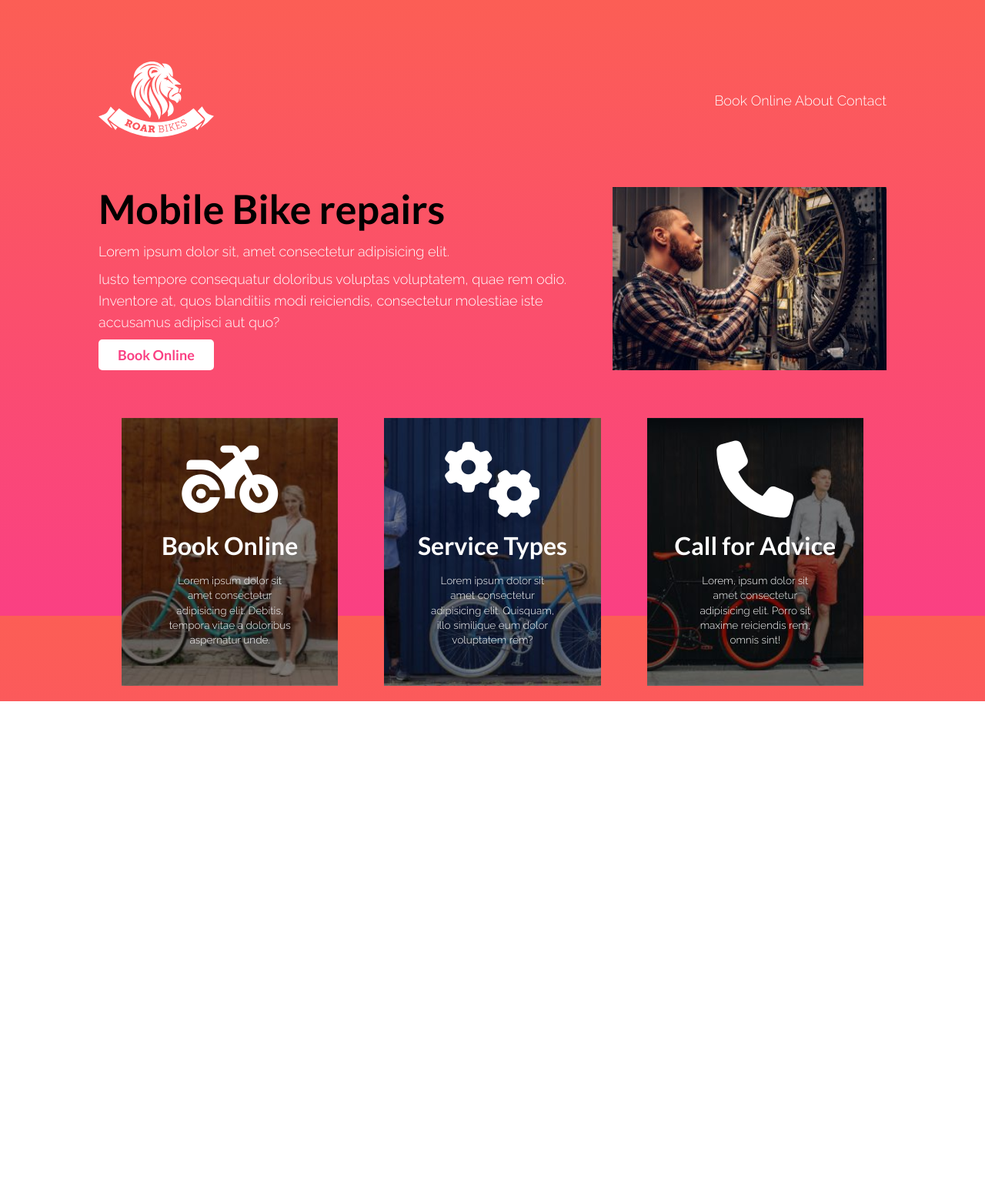
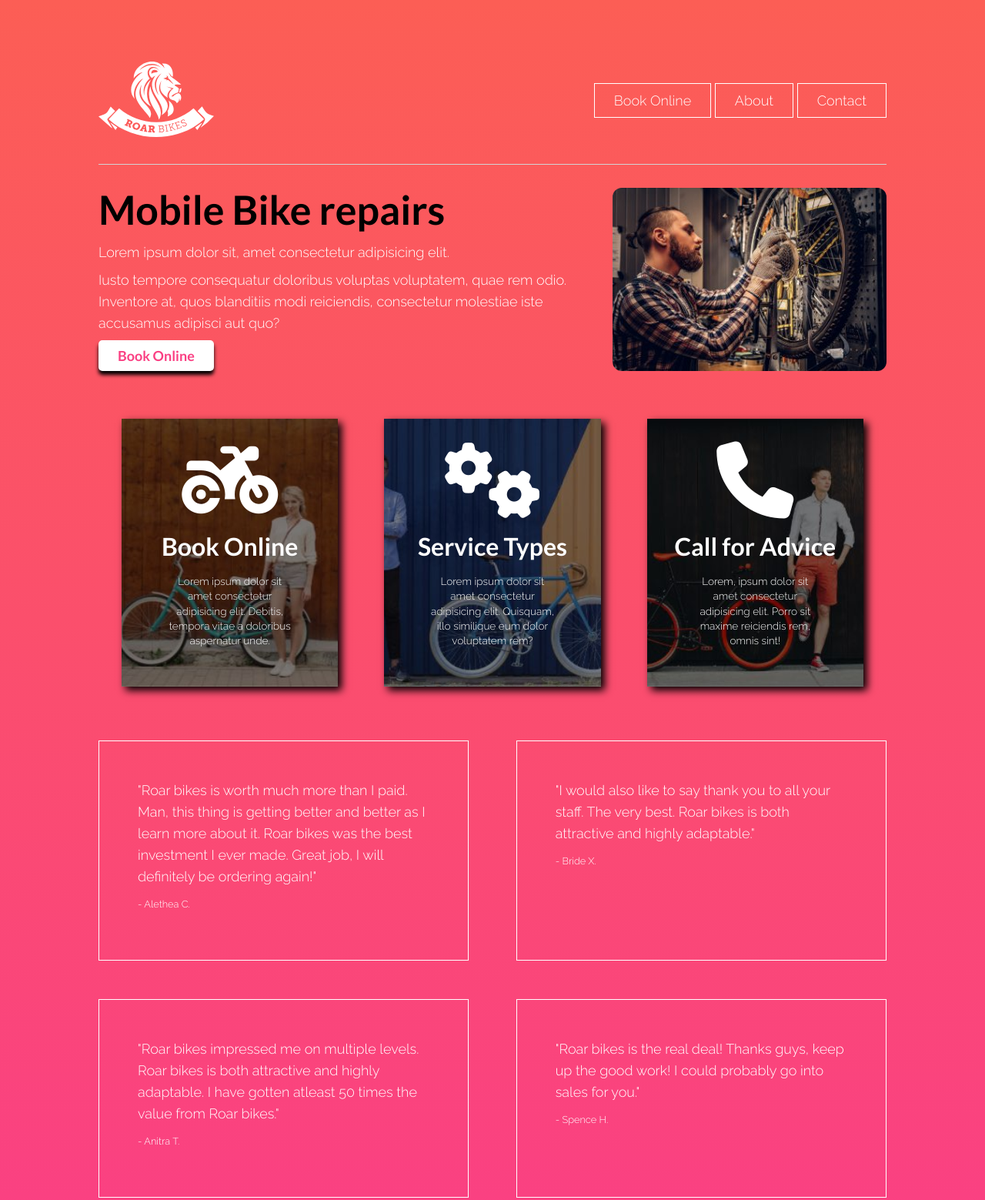
Before and after one commit to 1337encrypted/HTML-fundamentals, a plain HTML site: page project2/HTML/index.html in a window 1280 px wide. Shown: the whole page at 77% size. Before the commit the page ends 911 px from the top, so only its background shows below. Drawn offline with Linux system fonts and the light colour scheme.

Commit message:
Cusomized the buttons and added background color

```diff
--- a/project2/CSS/style.css
+++ b/project2/CSS/style.css
@@ -1,6 +1,3 @@
-html{
-    height: 100%;
-}
 body{
     /* Get more gradients from grabient.com */
     /* get ideas from dribbble.com */
@@ -23,6 +20,7 @@ header{
     align-items: center;
     padding-top: 5rem;
     padding-bottom: 2rem;
+    border-bottom: 1px solid lightgrey;
 }
 
 main{
@@ -76,6 +74,7 @@ h1{
     font-size: 3.25rem;
     color: black;
     margin-bottom: 1rem;
+    text-shadow: 0px 5px 5px wwhite; /* y x blur color*/
 }
 
 p{
@@ -110,13 +109,57 @@ a {
     padding: 30px;
     box-sizing: border-box;
     margin: 30px 30px 20px 30px;
+    box-shadow: 5px 5px 10px black;
 }
 
-a.bookOnline{
+.bookOnlineBtn{
     font-family: 'Lato', sans-serif;
     background-color: white;
     color: #FA4083;
     border-radius: 5px;
     padding:  11px 25px;
+    box-shadow: 0px 5px 5px black; /* y x blur color*/
+}
+
+.bookOnlineBtn:hover{
+    color: white;
+    background-color: #FA4083;
+}
+
+a.bookOnlineBtn{
     display: inline-block;
 }
+
+.navbtn{
+    /* The 3 buttons */
+    color: white;
+    padding:  11px 25px;
+    background: none;
+    box-shadow: 0px 0px 0px black; /* y x blur color*/
+    border-style: solid;
+    border-width: 1px;
+}
+
+.herobox2 img{
+    border-radius: 12px;
+}
+
+.testimonials{
+    display: flex;
+    flex-wrap: wrap;
+    justify-content: space-between;
+    margin-bottom: 50px;
+}
+
+.tbox{
+    width: 47%;
+    padding: 50px;
+    border: 1px solid white;
+    box-sizing: border-box;
+    margin-top: 50px;
+}
+
+.tbox p:last-of-type{
+    font-size: 0.8rem;
+    padding0-left: 30px;
+}
--- a/project2/HTML/index.html
+++ b/project2/HTML/index.html
@@ -1,5 +1,6 @@
 <!DOCTYPE html>
 <html lang="en">
+
 <head>
     <meta charset="UTF-8">
     <meta http-equiv="X-UA-Compatible" content="IE=edge">
@@ -7,7 +8,8 @@
     <link rel="preconnect" href="https://fonts.googleapis.com">
     <link rel="preconnect" href="https://fonts.googleapis.com">
     <link rel="preconnect" href="https://fonts.gstatic.com" crossorigin>
-    <link href="https://fonts.googleapis.com/css2?family=Lato:wght@700&family=Raleway:wght@300&display=swap" rel="stylesheet">
+    <link href="https://fonts.googleapis.com/css2?family=Lato:wght@700&family=Raleway:wght@300&display=swap"
+        rel="stylesheet">
     <title>Document</title>
     <!-- This is Eric meyers CSS reset -->
     <link rel="stylesheet" href="/CSS/cssreset-meyers.css">
@@ -15,19 +17,25 @@
     <link rel="stylesheet" href="/CSS/style.css">
     <script src="https://kit.fontawesome.com/705154b584.js" crossorigin="anonymous"></script>
 </head>
+
 <body>
     <div class="container">
         <header>
             <div class="logo"><img src="../images/logo-roar-bikes.svg" alt="lion-icon"></div>
-            <nav>Book Online About Contact</nav>
+            <nav>
+                <a href="#" class="navbtn">Book Online</a>
+                <a href="#" class="navbtn">About</a>
+                <a href="#" class="navbtn">Contact</a>
+            </nav>
         </header>
 
         <main>
             <div class="herobox1">
                 <h1>Mobile Bike repairs</h1>
                 <p>Lorem ipsum dolor sit, amet consectetur adipisicing elit.</p>
-                <p>Iusto tempore consequatur doloribus voluptas voluptatem, quae rem odio. Inventore at, quos blanditiis modi reiciendis, consectetur molestiae iste accusamus adipisci aut quo?</p>
-                <a href="/HTML/newpage.html" class="bookOnline">Book Online</a>
+                <p>Iusto tempore consequatur doloribus voluptas voluptatem, quae rem odio. Inventore at, quos blanditiis
+                    modi reiciendis, consectetur molestiae iste accusamus adipisci aut quo?</p>
+                <a href="/HTML/newpage.html" class="bookOnlineBtn">Book Online</a>
             </div>
             <div class="herobox2">
                 <img src="../images/image-bike-repair-service.jpg" alt="">
@@ -39,24 +47,50 @@
                 <a href="#">
                     <i class="fa-sharp fa-solid fa-motorcycle"></i>
                     <h2>Book Online</h2>
-                <p>Lorem ipsum dolor sit amet consectetur adipisicing elit. Debitis, tempora vitae a doloribus aspernatur unde.</p>
+                    <p>Lorem ipsum dolor sit amet consectetur adipisicing elit. Debitis, tempora vitae a doloribus
+                        aspernatur unde.</p>
                 </a>
             </div>
             <div class="card2">
                 <a href="#">
                     <i class="fa-solid fa-gears"></i>
                     <h2>Service Types</h2>
-                <p>Lorem ipsum dolor sit amet consectetur adipisicing elit. Quisquam, illo similique eum dolor voluptatem rem?</p>
+                    <p>Lorem ipsum dolor sit amet consectetur adipisicing elit. Quisquam, illo similique eum dolor
+                        voluptatem rem?</p>
                 </a>
             </div>
             <div class="card3">
                 <a href="#">
                     <i class="fa-solid fa-phone"></i>
                     <h2>Call for Advice</h2>
-                <p>Lorem, ipsum dolor sit amet consectetur adipisicing elit. Porro sit maxime reiciendis rem, omnis sint!</p>
+                    <p>Lorem, ipsum dolor sit amet consectetur adipisicing elit. Porro sit maxime reiciendis rem, omnis
+                        sint!</p>
                 </a>
+            </div>
+        </div>
+        <div class="testimonials">
+            <div class="tbox">
+                <p>"Roar bikes is worth much more than I paid. Man, this thing is getting better and better as I learn
+                    more about it.
+                    Roar bikes was the best investment I ever made. Great job, I will definitely be ordering again!"</p>
+                    <p>- Alethea C.</p>
+            </div>
+            <div class="tbox">
+                <p>"I would also like to say thank you to all your staff. The very best. Roar bikes is both attractive
+                and highly adaptable."</p>
+                <p>- Bride X.</p>
+            </div>
+            <div class="tbox">
+                <p>"Roar bikes impressed me on multiple levels. Roar bikes is both attractive and highly adaptable. I
+                have gotten atleast 50 times the value from Roar bikes."</p>
+                <p>- Anitra T.</p>
+            </div>
+            <div class="tbox">
+                <p>"Roar bikes is the real deal! Thanks guys, keep up the good work! I could probably go into sales for you."</p>
+                <p>- Spence H.</p>
             </div>
         </div>
     </div>
 </body>
+
 </html>
```
Also changed, not shown: appleh.jpeg (deleted). Lines whose indentation alone changed are shown as unchanged.
